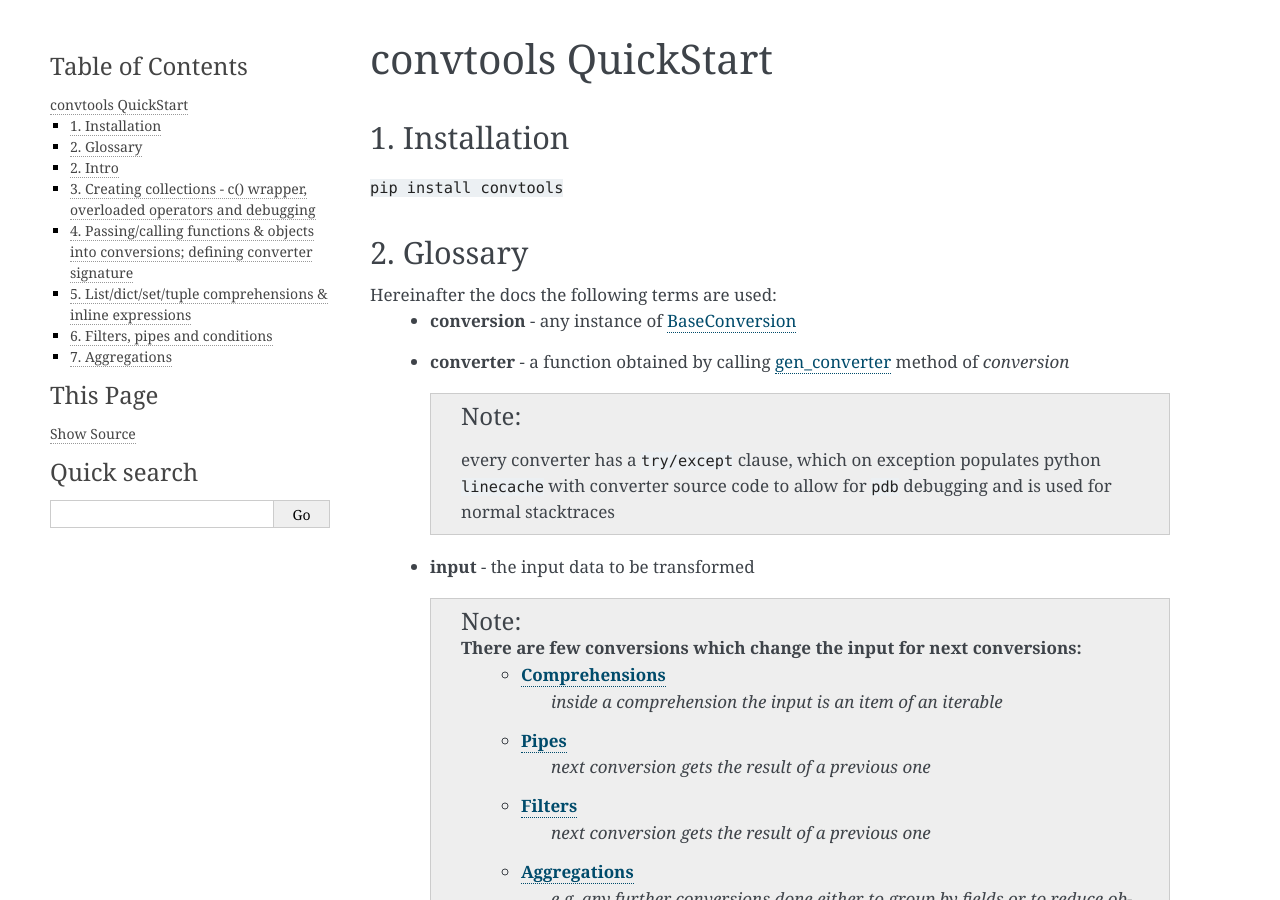
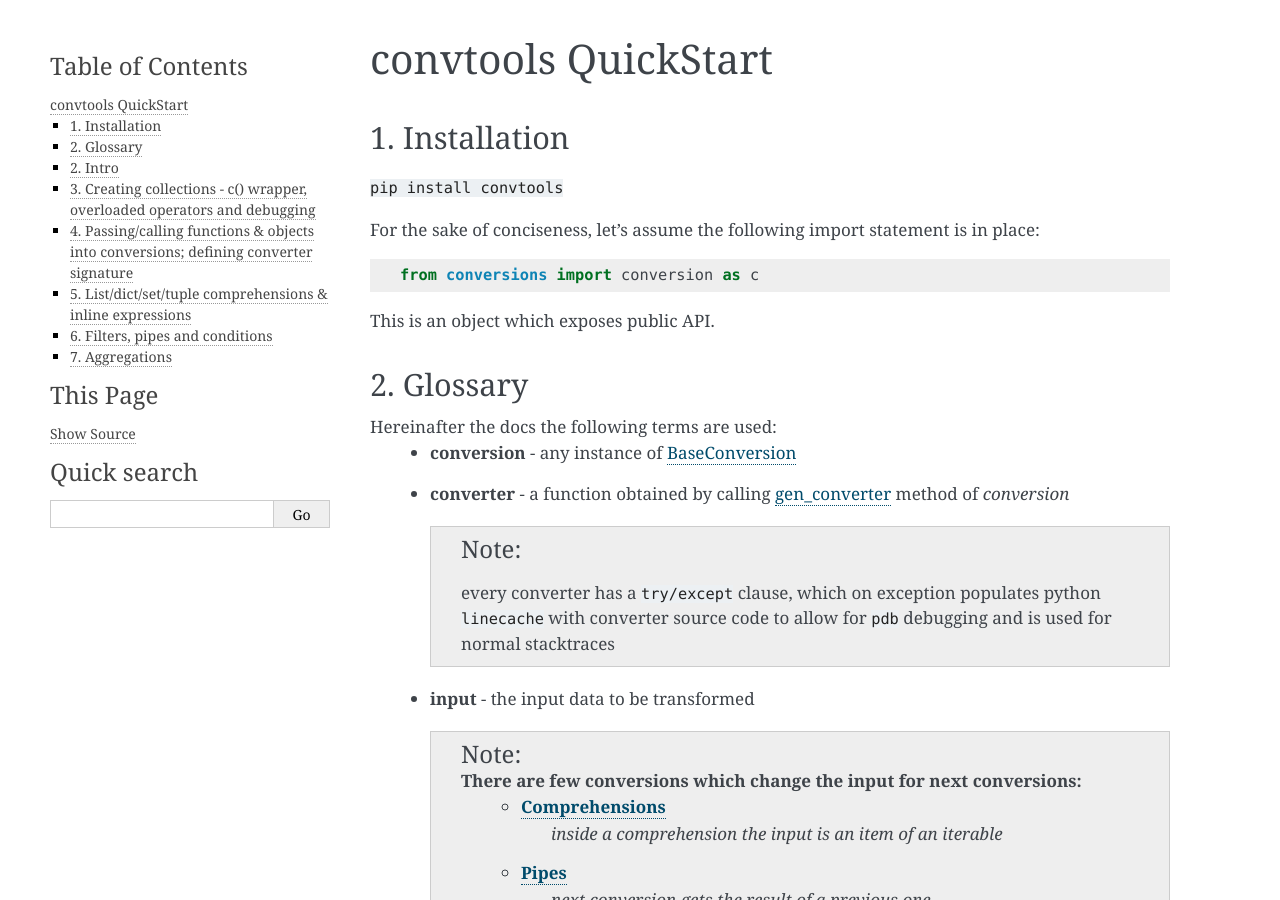
Before and after one commit to westandskif/convtools, a Sphinx documentation site: the page built from docs/quick_start.rst, in a window 1280 px wide and 900 px high. Built offline with Sphinx 7.4.7, drawn with Linux system fonts in a browser that asks for light colours.

Commit message:
added import info to the quickstart doc

```diff
--- a/docs/quick_start.rst
+++ b/docs/quick_start.rst
@@ -8,6 +8,14 @@ convtools QuickStart
 _______________
 
 ``pip install convtools``
+
+For the sake of conciseness, let's assume the following import statement is in place:
+
+.. code-block:: python
+
+ from conversions import conversion as c
+
+This is an object which exposes public API.
 
 2. Glossary
 ___________
```
